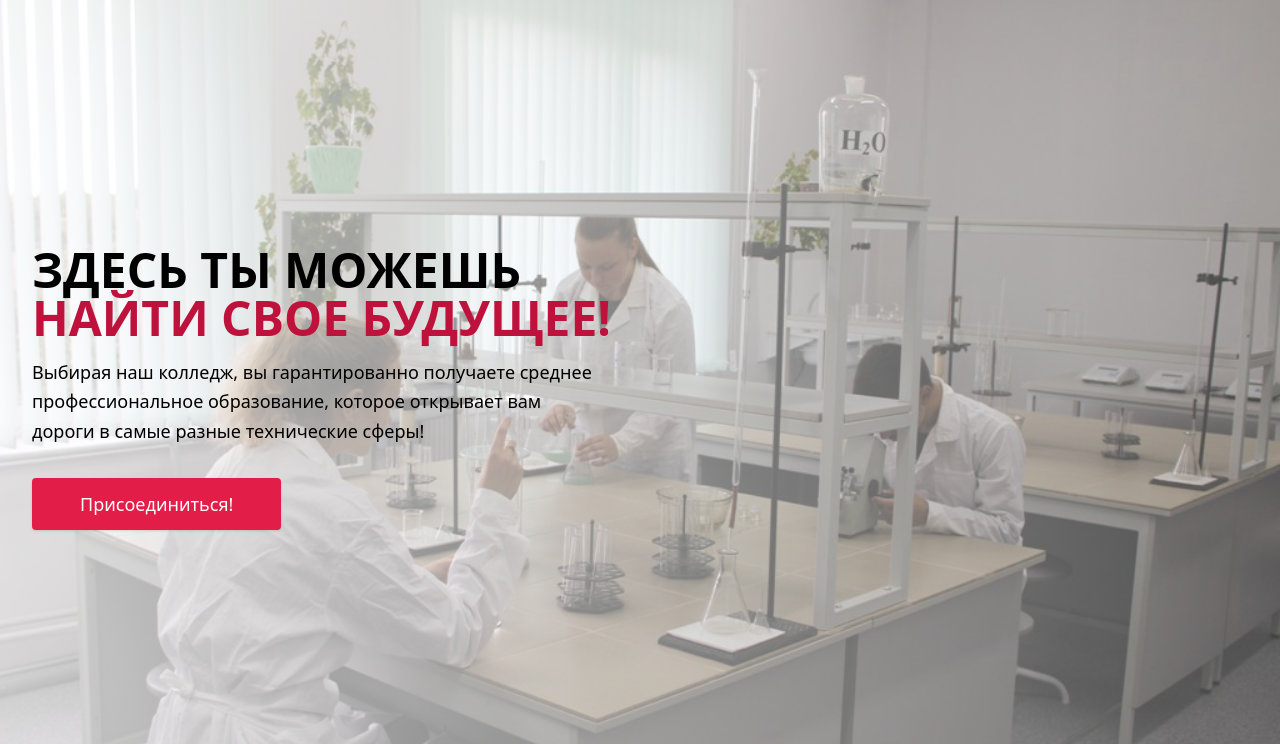
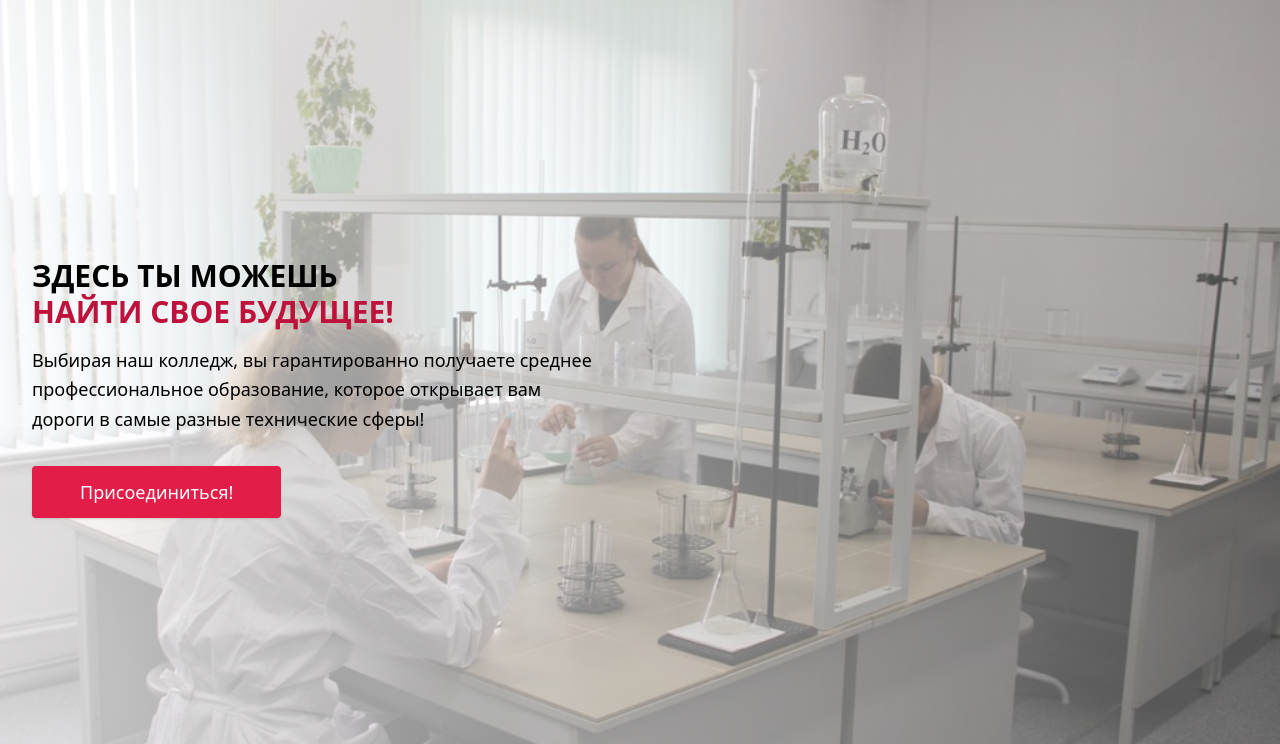
Before and after one commit to Darkleizing/dayopendor, a website: page index.html in a window 1280 px wide. Shown: the part 95-839 px from the top of the page. Drawn offline with nearby package versions, Linux system fonts and the light colour scheme.

Commit message:
Update index.html

```diff
--- a/index.html
+++ b/index.html
@@ -60,7 +60,7 @@
     class="relative mx-auto max-w-screen-xl px-4 py-32 sm:px-6 lg:flex lg:h-screen lg:items-center lg:px-8"
   >
     <div class="max-w-2xl text-center sm:text-left">
-      <h1 class="text-3xl font-extrabold sm:text-5xl uppercase">
+      <h1 class="text-3xl font-extrabold sm:text-7xl uppercase">
         Здесь ты можешь
 
         <strong class="block font-extrabold text-rose-700">
```
